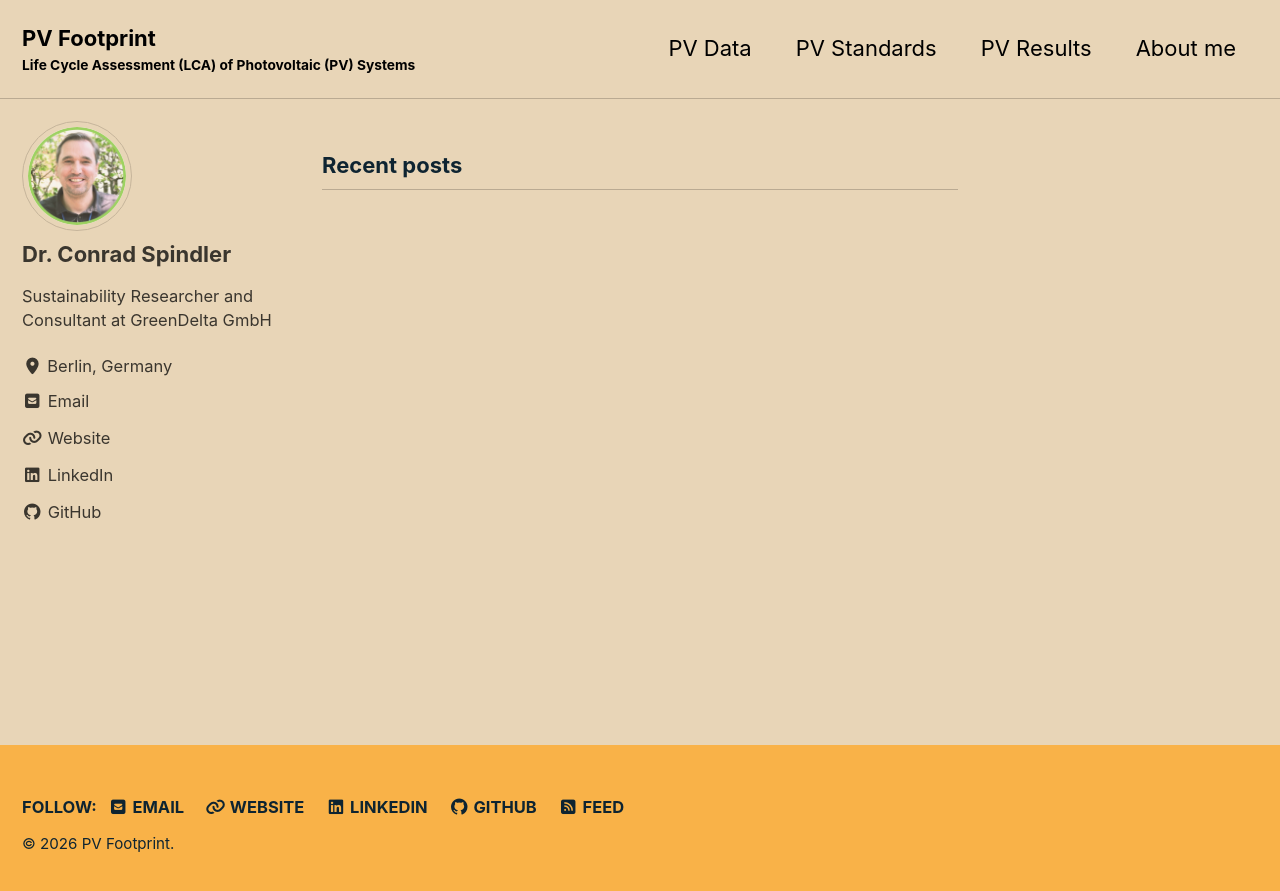
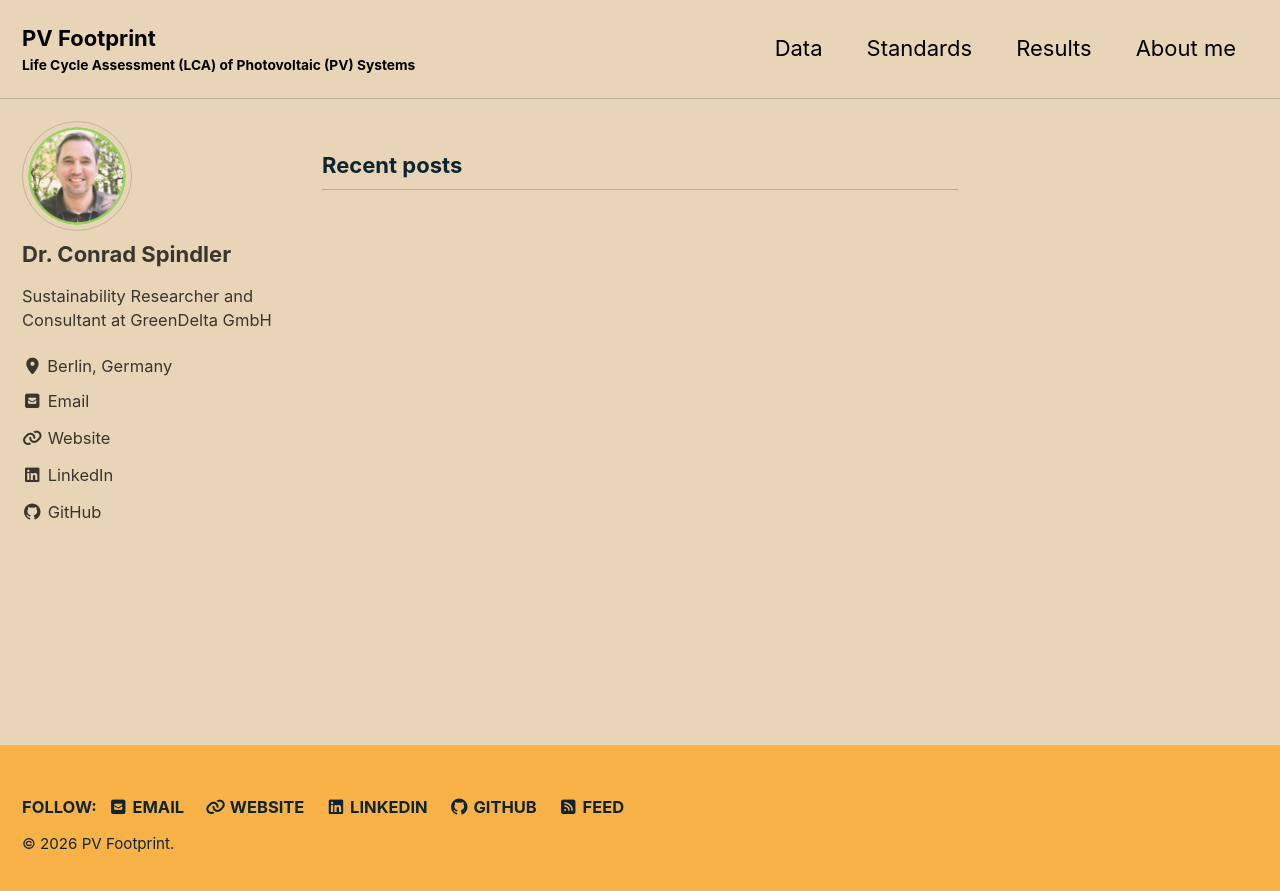
Before and after one commit to conradspindler/pv_footprint, a Jekyll site: the page built from index.html, in a window 1280 px wide. Shown: the top 891 px of the page. Built offline with Jekyll 4.4.1, drawn with Linux system fonts in a browser that asks for light colours; cached includes are drawn as plain includes; the list of posts is cut into pages by our own code.

```diff
--- a/_data/navigation.yml
+++ b/_data/navigation.yml
@@ -1,11 +1,11 @@
 # main links
 main:
-  - title: "PV Data"
-    url: /pv_data/
-  - title: "PV Standards"
-    url: /pv_standards/
-  - title: "PV Results"
-    url: /pv_results/
+  - title: "Data"
+    url: /data/
+  - title: "Standards"
+    url: /standards/
+  - title: "Results"
+    url: /results/
   - title: "About me"
     url: https://www.ecolca.com
   # - title: "About"
```
